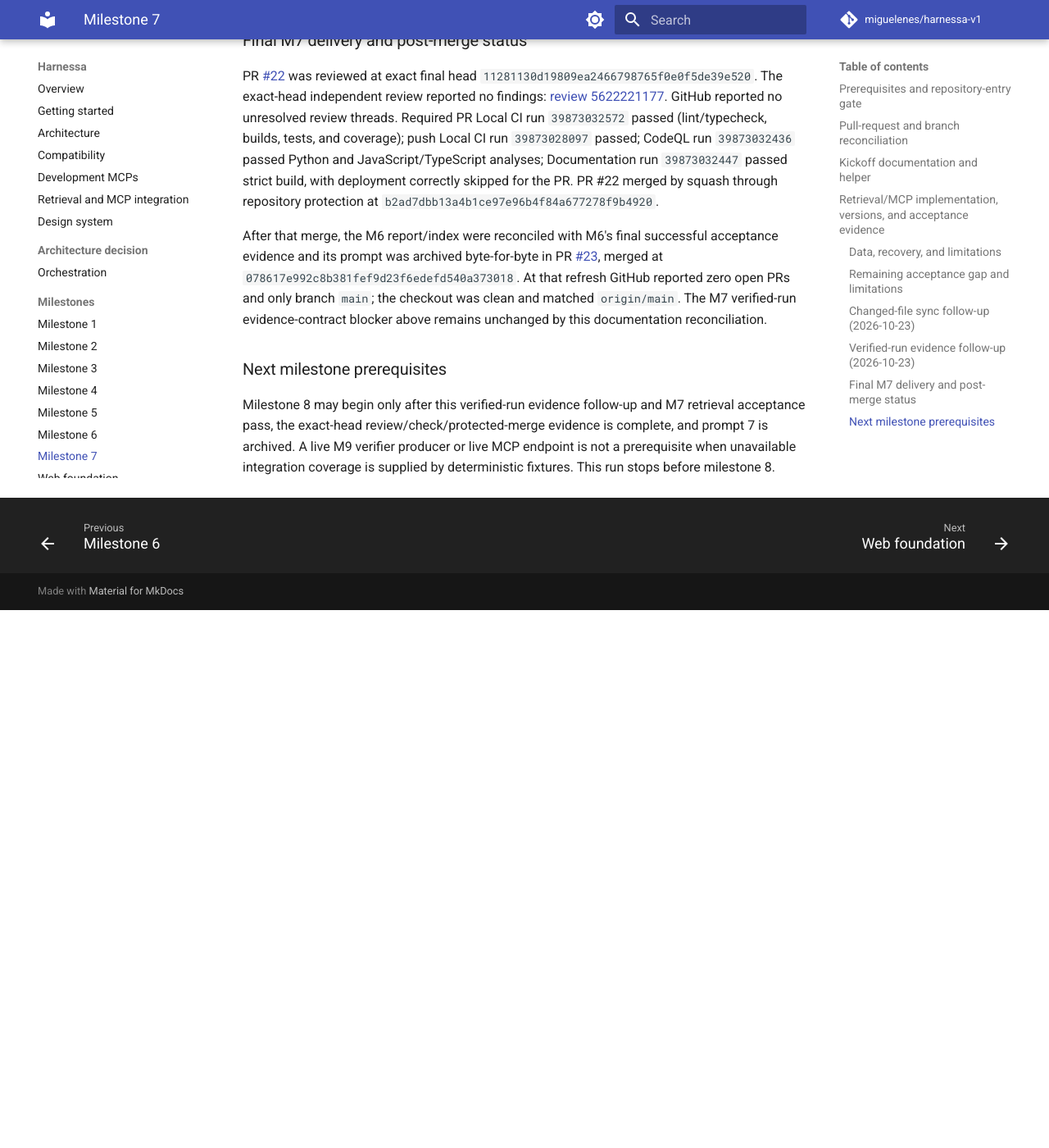
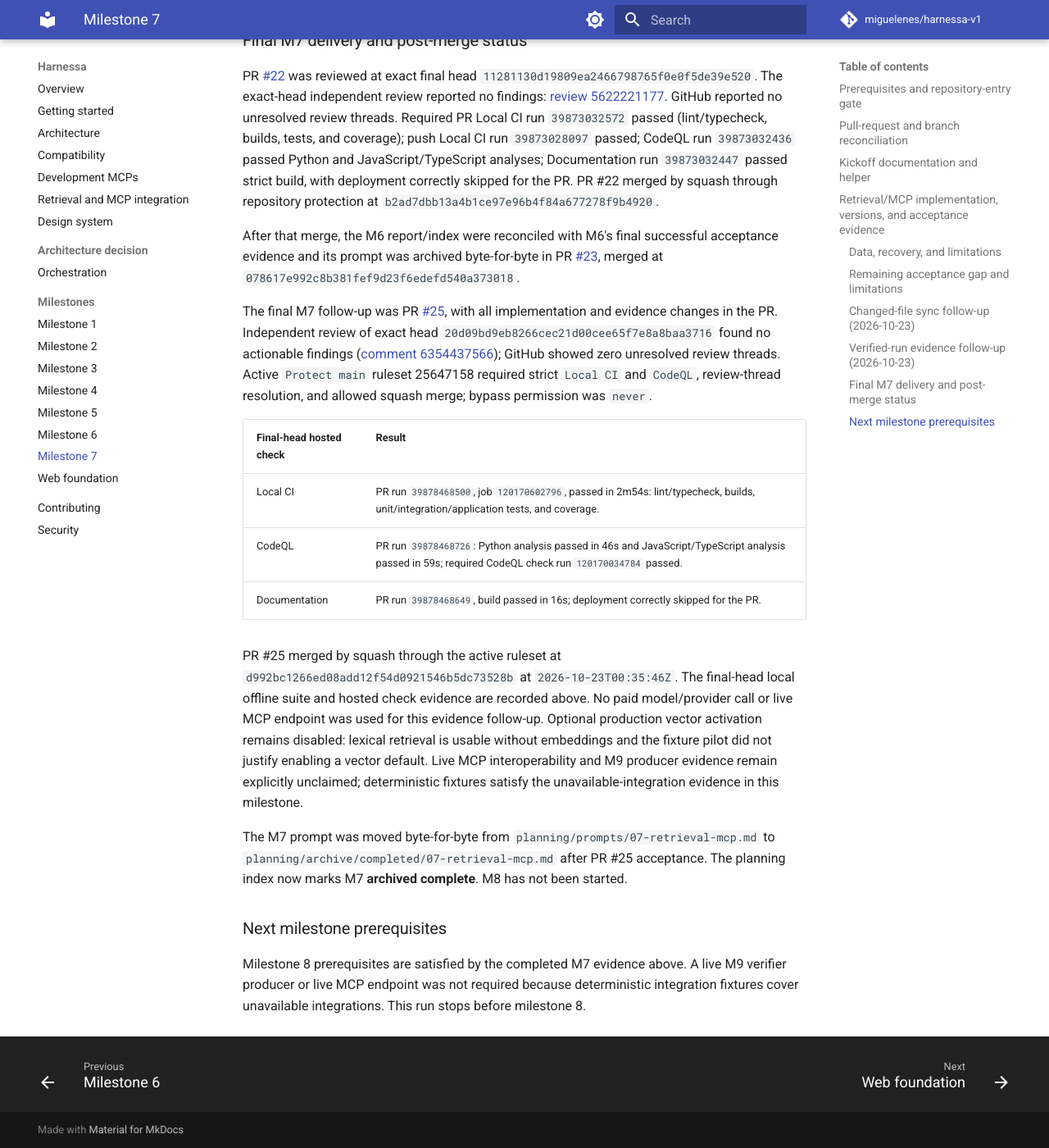
Before and after one commit to miguelenes/harnessa-v1, an MkDocs documentation site: the page built from docs/milestones/07.md, in a window 1280 px wide and 1400 px high, scrolled down 14190 px. Shown: the whole window at 82% size. Built offline with MkDocs 1.6.1 and Material for MkDocs 9.7.7, drawn with Linux system fonts in a browser that asks for light colours; comment, search, counter and statistics services are not loaded; before the commit the page ends 14934 px from its top, so only the background shows below that; some of the changed text lies outside the part shown.

Commit message:
docs: archive completed milestone 7 (#26)

```diff
--- a/docs/milestones/07.md
+++ b/docs/milestones/07.md
@@ -1,6 +1,6 @@
 # Milestone 7 — Governed retrieval and MCP context
 
-**Status: ACTIVE / pending protected delivery of the verified-run evidence follow-up.** The original implementation and report were delivered in PR [#22](https://github.com/miguelenes/harnessa-v1/pull/22), reviewed at final head `11281130d19809ea2466798765f0e0f5de39e520`, and merged through protection as `b2ad7dbb13a4b1ce97e96b4f84a677278f9b4920`. This follow-up adds the previously missing durable verification-result contract/port and connects explicit passed evidence to the same lexical search path. `Run.status == SUCCEEDED` remains insufficient and never creates verification evidence. The new evidence is fixture/offline evidence; a live M9 verifier producer does not yet exist and is a follow-on integration, not an M7 prerequisite.
+**Status: COMPLETE.** PR [#22](https://github.com/miguelenes/harnessa-v1/pull/22) delivered the original retrieval/MCP implementation, and PR [#25](https://github.com/miguelenes/harnessa-v1/pull/25) delivered the verified-run evidence contract, review repairs, and report follow-up. The reviewed final head `20d09bd9eb8266cec21d00cee65f7e8a8baa3716` passed the required checks and was merged through the active `Protect main` ruleset as `d992bc1266ed08add12f54d0921546b5dc73528b`. `Run.status == SUCCEEDED` remains insufficient and never creates verification evidence. The producer and retrieval evidence are offline fixtures; a live M9 verifier producer does not yet exist and remains a follow-on integration, not an M7 prerequisite.
 
 ## Prerequisites and repository-entry gate
 
@@ -162,8 +162,20 @@
 
 PR [#22](https://github.com/miguelenes/harnessa-v1/pull/22) was reviewed at exact final head `11281130d19809ea2466798765f0e0f5de39e520`. The exact-head independent review reported no findings: [review 5622221177](https://github.com/miguelenes/harnessa-v1/pull/22#pullrequestreview-5622221177). GitHub reported no unresolved review threads. Required PR Local CI run `39873032572` passed (lint/typecheck, builds, tests, and coverage); push Local CI run `39873028097` passed; CodeQL run `39873032436` passed Python and JavaScript/TypeScript analyses; Documentation run `39873032447` passed strict build, with deployment correctly skipped for the PR. PR #22 merged by squash through repository protection at `b2ad7dbb13a4b1ce97e96b4f84a677278f9b4920`.
 
-After that merge, the M6 report/index were reconciled with M6's final successful acceptance evidence and its prompt was archived byte-for-byte in PR [#23](https://github.com/miguelenes/harnessa-v1/pull/23), merged at `078617e992c8b381fef9d23f6edefd540a373018`. At that refresh GitHub reported zero open PRs and only branch `main`; the checkout was clean and matched `origin/main`. The M7 verified-run evidence-contract blocker above remains unchanged by this documentation reconciliation.
+After that merge, the M6 report/index were reconciled with M6's final successful acceptance evidence and its prompt was archived byte-for-byte in PR [#23](https://github.com/miguelenes/harnessa-v1/pull/23), merged at `078617e992c8b381fef9d23f6edefd540a373018`.
+
+The final M7 follow-up was PR [#25](https://github.com/miguelenes/harnessa-v1/pull/25), with all implementation and evidence changes in the PR. Independent review of exact head `20d09bd9eb8266cec21d00cee65f7e8a8baa3716` found no actionable findings ([comment 6354437566](https://github.com/miguelenes/harnessa-v1/pull/25#issuecomment-6354437566)); GitHub showed zero unresolved review threads. Active `Protect main` ruleset 25647158 required strict `Local CI` and `CodeQL`, review-thread resolution, and allowed squash merge; bypass permission was `never`.
+
+| Final-head hosted check | Result |
+| --- | --- |
+| Local CI | PR run `39878468500`, job `120170602796`, passed in 2m54s: lint/typecheck, builds, unit/integration/application tests, and coverage. |
+| CodeQL | PR run `39878468726`: Python analysis passed in 46s and JavaScript/TypeScript analysis passed in 59s; required CodeQL check run `120170034784` passed. |
+| Documentation | PR run `39878468649`, build passed in 16s; deployment correctly skipped for the PR. |
+
+PR #25 merged by squash through the active ruleset at `d992bc1266ed08add12f54d0921546b5dc73528b` at `2026-10-23T00:35:46Z`. The final-head local offline suite and hosted check evidence are recorded above. No paid model/provider call or live MCP endpoint was used for this evidence follow-up. Optional production vector activation remains disabled: lexical retrieval is usable without embeddings and the fixture pilot did not justify enabling a vector default. Live MCP interoperability and M9 producer evidence remain explicitly unclaimed; deterministic fixtures satisfy the unavailable-integration evidence in this milestone.
+
+The M7 prompt was moved byte-for-byte from `planning/prompts/07-retrieval-mcp.md` to `planning/archive/completed/07-retrieval-mcp.md` after PR #25 acceptance. The planning index now marks M7 **archived complete**. M8 has not been started.
 
 ### Next milestone prerequisites
 
-Milestone 8 may begin only after this verified-run evidence follow-up and M7 retrieval acceptance pass, the exact-head review/check/protected-merge evidence is complete, and prompt 7 is archived. A live M9 verifier producer or live MCP endpoint is not a prerequisite when unavailable integration coverage is supplied by deterministic fixtures. This run stops before milestone 8.
+Milestone 8 prerequisites are satisfied by the completed M7 evidence above. A live M9 verifier producer or live MCP endpoint was not required because deterministic integration fixtures cover unavailable integrations. This run stops before milestone 8.
```
Also changed, not shown: planning/README.md (+1 -1 lines), planning/archive/completed/07-retrieval-mcp.md (renamed from planning/prompts/07-retrieval-mcp.md).
